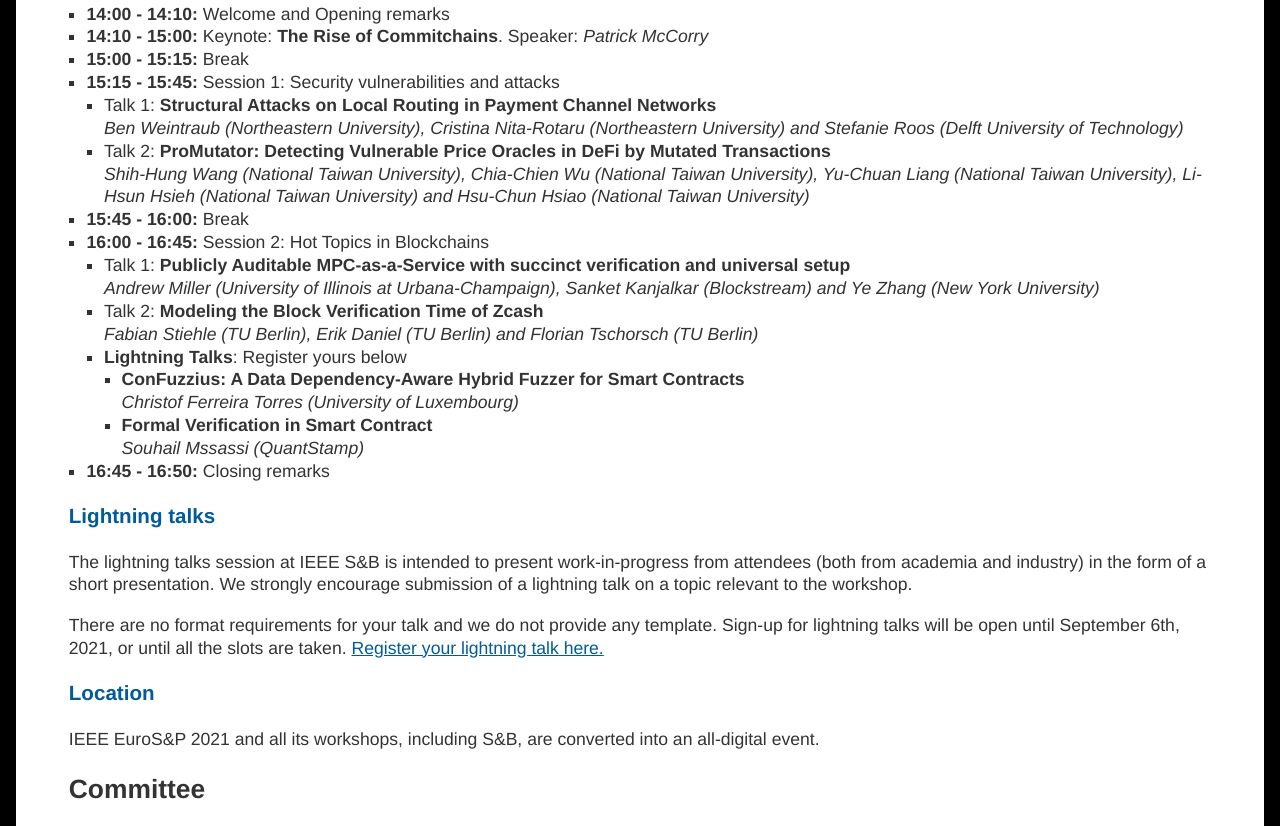
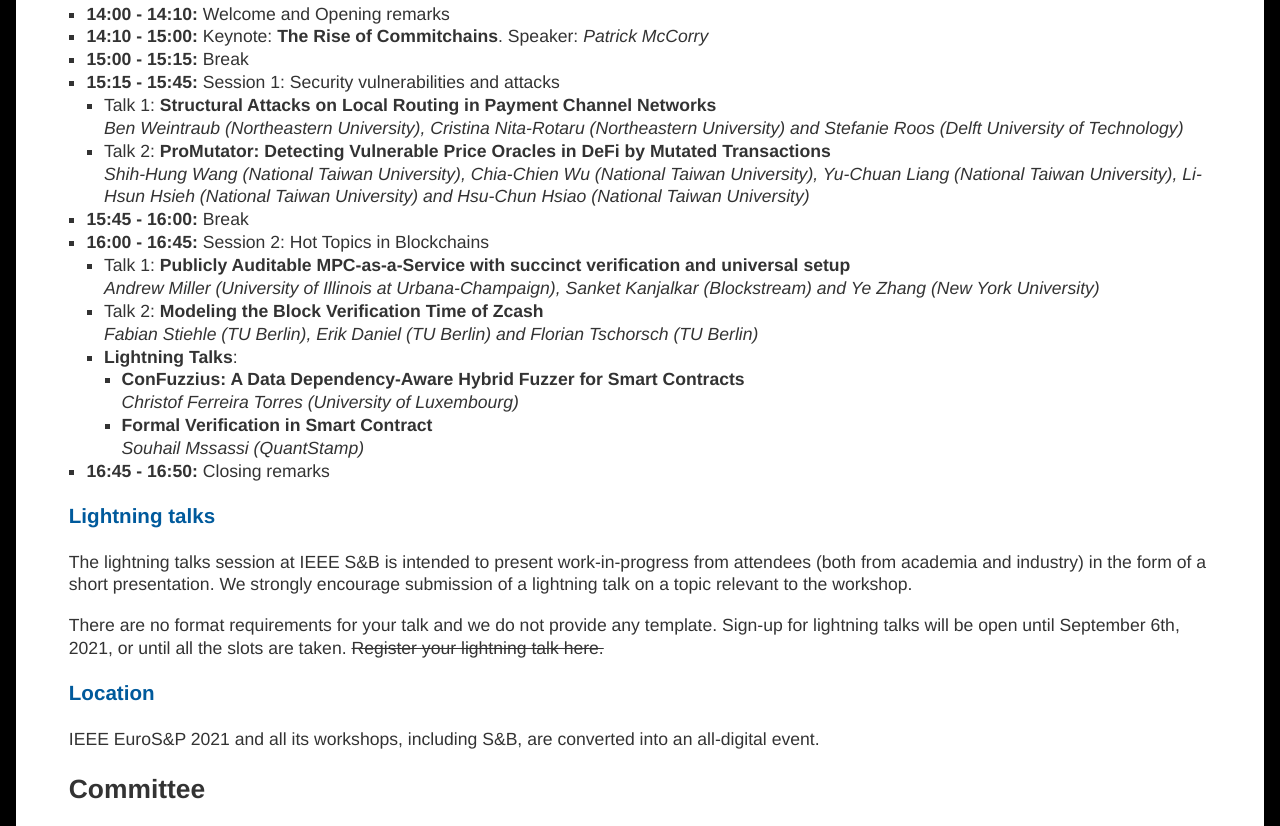
Before and after one commit to ieeesb21-web/ieeesb21-web.github.io, a plain HTML site: page index.html in a window 1280 px wide. Shown: the part 1768-2594 px from the top of the page. Drawn offline with Linux system fonts and the light colour scheme.

Commit message:
remove lightning talk links

```diff
--- a/index.html
+++ b/index.html
@@ -212,7 +212,7 @@
       <h3 id="news">News</h3>
       <ul>
         <li><b>September 5, 2021: </b>We have slightly updated the program, please check below.</a></li>
-        <li><b>August 30, 2021: </b>Participation instructions are now online <a href="index.html#pariticpation">here</a>.<br/> There are still available slots for the <b>lightning talks</b>. <a href="https://forms.gle/iCDbFT3h88N2cpNz7">Register your lightning talk here!</a></li>
+        <li><b>August 30, 2021: </b>Participation instructions are now online <a href="index.html#pariticpation">here</a>.<br/> There are still available slots for the <b>lightning talks</b>. <s>Register your lightning talk here!</s></li>
         <li><b>July 5, 2021: </b>Registration is now open. <a href="https://www.ieee-security.org/TC/EuroSP2021/registration.html">Register here.</a></li>
         <li><b>July 5, 2021: </b>The program is now online.</a></li>
         <li><b>June 17, 2021: </b>We have published the list of (conditionally) accepted papers!</li>
@@ -268,7 +268,7 @@
             <ul>
               <li>Talk 1: <strong>Publicly Auditable MPC-as-a-Service with succinct verification and universal setup</strong> <br/><i>Andrew Miller (University of Illinois at Urbana-Champaign), Sanket Kanjalkar (Blockstream) and Ye Zhang (New York University)</i></li>
               <li>Talk 2: <strong>Modeling the Block Verification Time of Zcash</strong> <br/><i>Fabian Stiehle (TU Berlin), Erik Daniel (TU Berlin) and Florian Tschorsch (TU Berlin)</i></li>
-              <li><strong>Lightning Talks</strong>: Register yours below</li>
+              <li><strong>Lightning Talks</strong>: </li>
               <ul>
                 <li><strong>ConFuzzius: A Data Dependency-Aware Hybrid Fuzzer for Smart Contracts</strong> <br/><i>Christof Ferreira Torres (University of Luxembourg)</i></li>
                 <li><strong>Formal Verification in Smart Contract
@@ -281,7 +281,7 @@
 
         <p>The lightning talks session at IEEE S&B is intended to present work-in-progress from attendees (both from academia and industry) in the form of a short presentation. We strongly encourage submission of  a lightning talk on a topic relevant to the workshop.</p>
 
-        <p>There are no format requirements for your talk and we do not provide any template. Sign-up for lightning talks will be open until September 6th, 2021, or until all the slots are taken. <a href="https://forms.gle/iCDbFT3h88N2cpNz7">Register your lightning talk here.</a></p>
+        <p>There are no format requirements for your talk and we do not provide any template. Sign-up for lightning talks will be open until September 6th, 2021, or until all the slots are taken. <s>Register your lightning talk here.</s></p>
 
 
 
```
